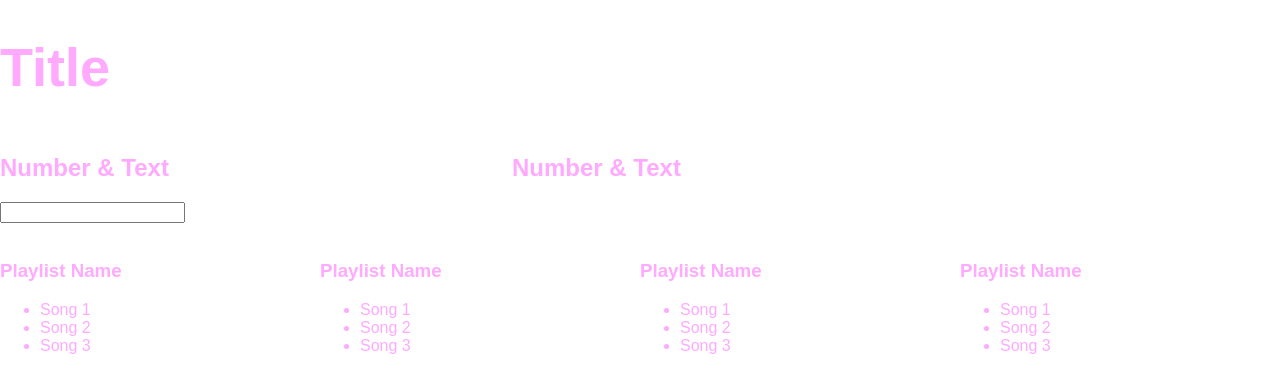
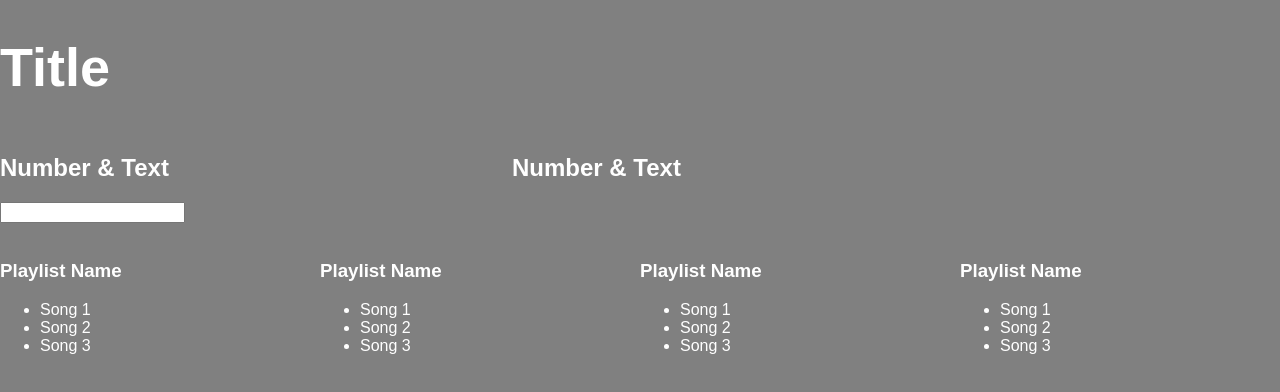
Before and after one commit to juaning/spotify-playlist, a React (Create React App) app: page / in a window 1280 px wide. Shown: the top 392 px of the page. Built offline with nearby package versions, Linux system fonts and the light colour scheme.

Commit message:
Add css file and background color

```diff
--- /dev/null
+++ b/src/App.css
@@ -0,0 +1,3 @@
+html, body {
+  background-color: gray;
+}
--- a/src/App.js
+++ b/src/App.js
@@ -1,7 +1,8 @@
 import React, { Component } from 'react';
+import './App.css';
 
 const defaultStyle = {
-  color: '#FAF'
+  color: '#FFF'
 };
 class Aggregate extends Component {
   render() {
```
